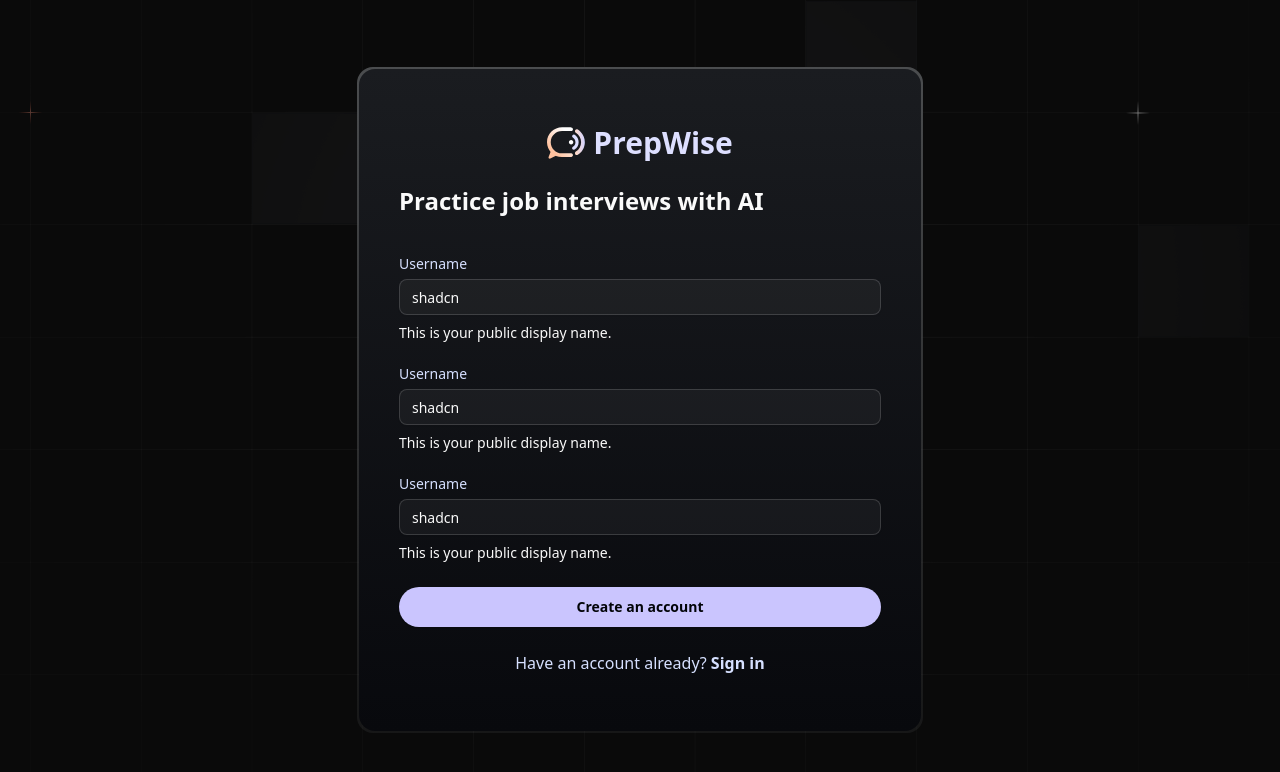
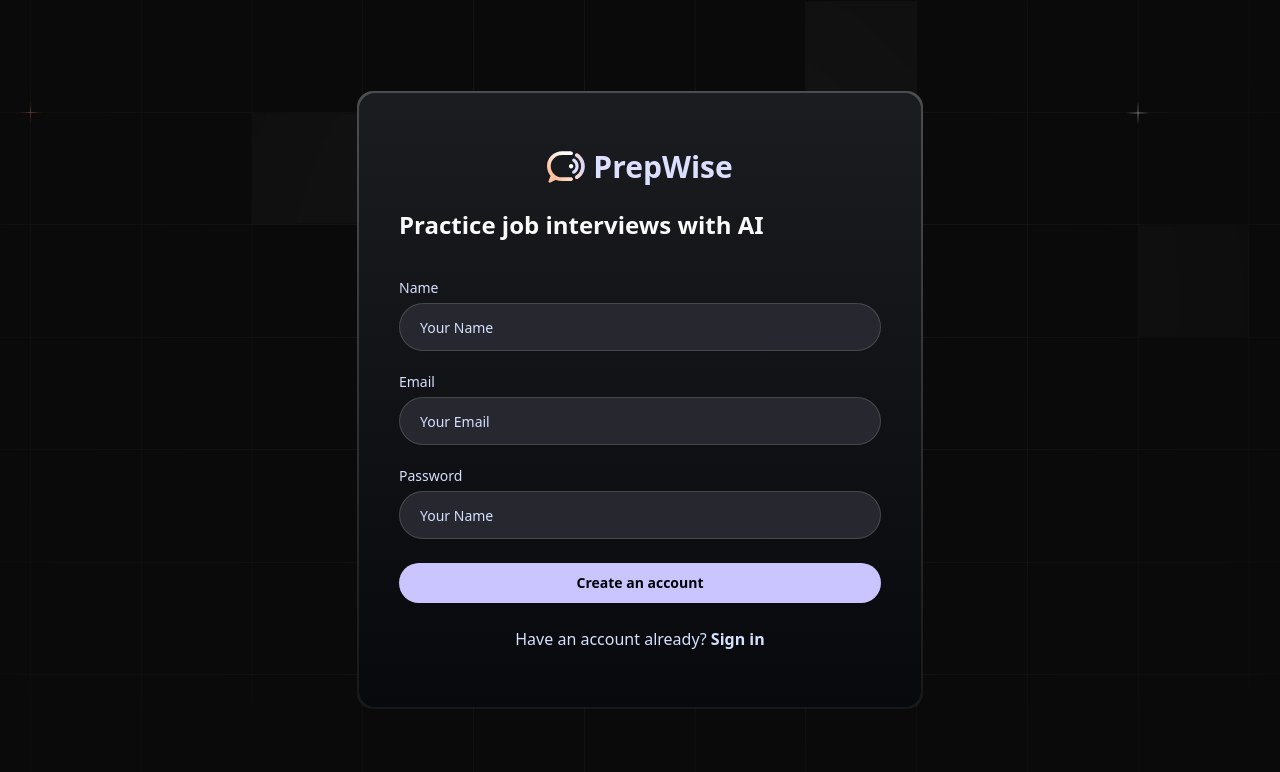
Before and after one commit to aaronbanerjee123/AI-Interview-Saas, a Next.js app: page /sign-up in a window 1280 px wide. Shown: the top 772 px of the page. Built offline with nearby package versions, Linux system fonts and the light colour scheme; a web font is replaced by a local one.

Commit message:
auth pages and auth components complete

```diff
--- a/components/AuthForm.tsx
+++ b/components/AuthForm.tsx
@@ -11,6 +11,7 @@ import Image from "next/image";
 import Link from "next/link";
 import { toast } from "sonner";
 import FormField from "./FormField";
+import { useRouter } from "next/navigation";
 
 
 const authFormSchema = (type: FormType) => {
@@ -23,6 +24,7 @@ const authFormSchema = (type: FormType) => {
 }
 
 const AuthForm = ({type}:{type:FormType}) => {
+    const router = useRouter();
     const formSchema = authFormSchema(type);
   const form = useForm<z.infer<typeof formSchema>>({
     resolver: zodResolver(formSchema),
@@ -39,8 +41,13 @@ const AuthForm = ({type}:{type:FormType}) => {
   function onSubmit(values: z.infer<typeof formSchema>) {
     try {
         if(type == 'sign-up'){
+            toast.success('Account created successfully')
+            router.push('/sign-in')
             console.log('SIGN UP',values);
+
         }else{
+            toast.success('Account created successfully')
+            router.push('/')
             console.log('SIGN IN', values);
         }
     } catch (error) {
--- a/components/FormField.tsx
+++ b/components/FormField.tsx
@@ -25,11 +25,10 @@ const FormField = ({control,name,label,placeholder,type="text"}:FormFieldProps<T
       control={control}
       render={({ field }) => (
         <FormItem>
-          <FormLabel className="label">Username</FormLabel>
+          <FormLabel className="label">{label}</FormLabel>
           <FormControl>
-            <Input placeholder="shadcn" {...field} />
+            <Input className="input" placeholder={placeholder} {...field} type={type} />
           </FormControl>
-          <FormDescription>This is your public display name.</FormDescription>
           <FormMessage />
         </FormItem>
       )}
```
